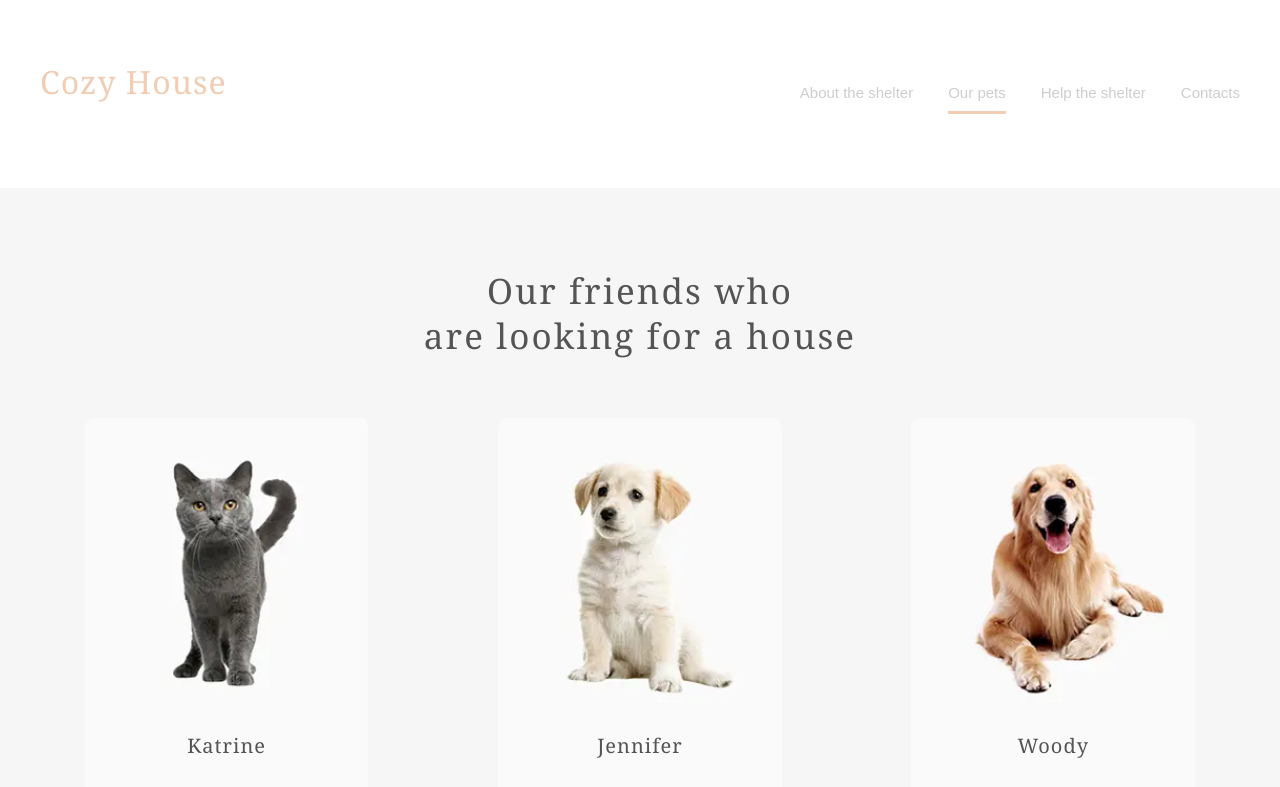
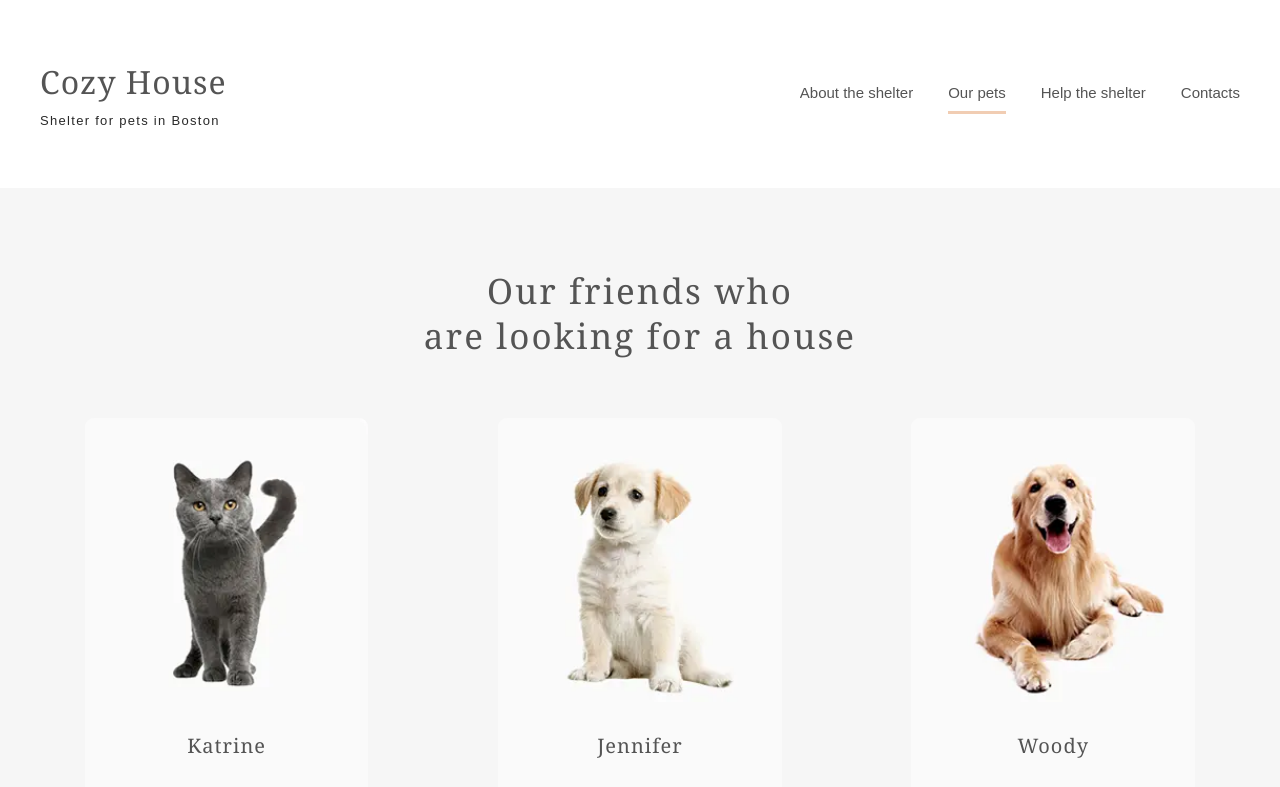
Before and after one commit to DaniilSerga/CozyHouse, a React (Create React App) app: page /CozyHouse/pets in a window 1280 px wide. Shown: the top 787 px of the page. Built offline with nearby package versions, Linux system fonts and the light colour scheme.

Commit message:
fixed styles of the header

```diff
--- a/src/App.js
+++ b/src/App.js
@@ -8,7 +8,7 @@ const App = () => {
   return (
     <div className={classes.App}>
         <Routes>
-          <Route path='/CozyHouse/home' element={<StartPage/>}/>
+          <Route path='/CozyHouse/' element={<StartPage/>}/>
           <Route path='/CozyHouse/pets' element={<PetsPage/>}/>
           <Route path='*' element={<PageNotFound/>}/>
         </Routes>
--- a/src/components/Header/Header.jsx
+++ b/src/components/Header/Header.jsx
@@ -2,14 +2,14 @@ import React from 'react';
 import classes from './Header.module.css';
 import Navbar from './Navbar';
 
-const Header = (isLightMode) => {
+const Header = ({lightStyles}) => {
     return (
         <div className={classes.headerContainer}>
             <div className={classes.titleContainer}>
-                <h1 className={classes.titleDark}>Cozy House</h1>
-                <h2 className={classes.subtitleDark}>Shelter for pets in Boston</h2>
+                <h1 className={lightStyles ? lightStyles.titleLight : classes.titleDark}>Cozy House</h1>
+                <h2 className={lightStyles ? lightStyles.subtitleLight : classes.subtitleDark}>Shelter for pets in Boston</h2>
             </div>
-            <Navbar/>
+            <Navbar lightStyles={lightStyles}/>
         </div>
     )
 }
--- a/src/components/Header/Navbar.jsx
+++ b/src/components/Header/Navbar.jsx
@@ -2,10 +2,10 @@ import React from 'react';
 import classes from './Navbar.module.css';
 import { NavLink } from 'react-router-dom';
 
-const Navbar = () => {
+const Navbar = ({lightStyles}) => {
     return(
-        <div className={classes.navbarContainerDark}>
-            <NavLink className={({isActive}) => isActive ? classes.activeLink : classes.link} to={'/CozyHouse/home'}>About the shelter</NavLink>
+        <div className={lightStyles ? lightStyles.navbarContainerLight : classes.navbarContainerDark}>
+            <NavLink className={({isActive}) => isActive ? classes.activeLink : classes.link} to={'/CozyHouse/'}>About the shelter</NavLink>
             <NavLink className={({isActive}) => isActive ? classes.activeLink : classes.link} to={'/CozyHouse/pets'}>Our pets</NavLink>
             <NavLink className={({isActive}) => isActive ? classes.activeLink : classes.link} to={'/CozyHouse/help'}>Help the shelter</NavLink>
             <NavLink className={({isActive}) => isActive ? classes.activeLink : classes.link} to={'/CozyHouse/contacts'}>Contacts</NavLink>
--- a/src/components/Pages/PageNotFound.jsx
+++ b/src/components/Pages/PageNotFound.jsx
@@ -8,7 +8,7 @@ const PageNotFound = () => {
         <div className={classes.pageContainer}>
             <img src={dogPicture} alt='error page'/>
             <h3 className={classes.header}>Oops, something went wrong</h3>
-            <Link className={classes.link} to={'/CozyHouse/home'}>Go back</Link>
+            <Link className={classes.link} to={'/CozyHouse/'}>Go back</Link>
         </div>
     )
 }
--- a/src/components/Pages/PetsPage.jsx
+++ b/src/components/Pages/PetsPage.jsx
@@ -7,7 +7,7 @@ import PetsPageCarousel from '../PetsSection/PetsPageCarousel';
 const PetsPage = () => {
     return (
         <div className={classes.petsPageContainer}>
-            <Header/>
+            <Header lightStyles={classes}/>
             <div className={classes.content}>
                 <PetsPageCarousel/>
             </div>
--- a/src/components/Pages/PetsPage.module.css
+++ b/src/components/Pages/PetsPage.module.css
@@ -1,3 +1,40 @@
 .content {
     height: 100%;
 }
+
+.titleLight {
+    margin: 0;
+    color: #545454;
+    font-family: Georgia;
+    font-weight: 400;
+    font-size: 32px;
+    letter-spacing: 1px;
+}
+
+.subtitleLight {
+    margin: 0;
+    font-family: 'Arial';
+    font-style: normal;
+    font-weight: 400;
+    font-size: 13px;
+    letter-spacing: 1.3px;
+    color: #292929;
+}
+
+.navbarContainerLight {
+    position: relative;
+    display: flex;
+    justify-content: space-between;
+    align-items: center;
+    gap: 35px;
+    color: #545454;
+}
+
+.navbarContainerLight > a {
+    color: #545454;
+}
+
+.navbarContainerLight > a:hover {
+    color: #292929;
+    transition: 0.3s;
+}
```
Also changed, not shown: src/components/Header/Header.module.css (+0 -21 lines), src/components/Header/Navbar.module.css (+0 -13 lines).
